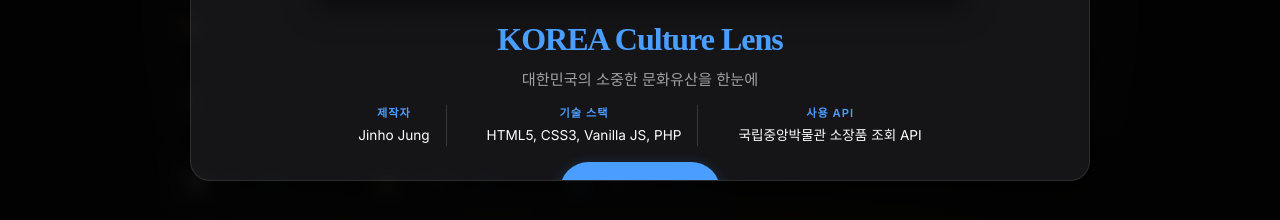
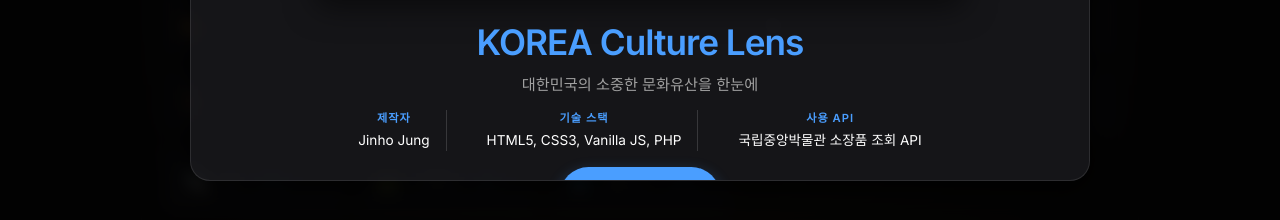
Before and after one commit to jvisualschool/Korea-Digital-Museum, a plain HTML site: page index.html in a window 1280 px wide. Shown: the part 579-799 px from the top of the page. Drawn offline with nearby package versions, Linux system fonts and the light colour scheme.

Commit message:
UI: Bold gothic font for modal title

```diff
--- a/css/style.css
+++ b/css/style.css
@@ -1280,7 +1280,9 @@ main {
 }
 
 .splash-info h1 {
-    font-size: 2rem;
+    font-family: 'Inter', 'Pretendard', -apple-system, BlinkMacSystemFont, sans-serif;
+    font-size: 2.2rem;
+    font-weight: 800;
     color: var(--accent);
     margin-bottom: 0.2rem;
     letter-spacing: -1px;
```
